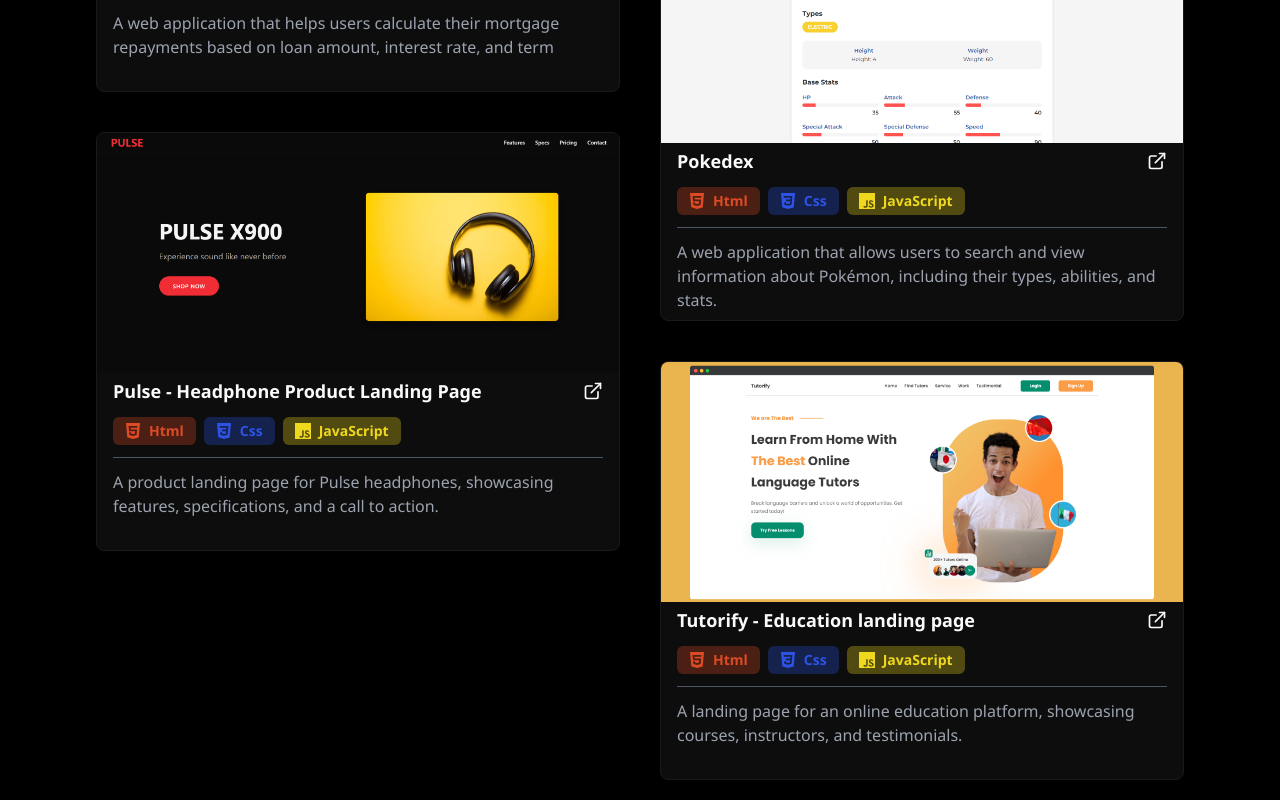
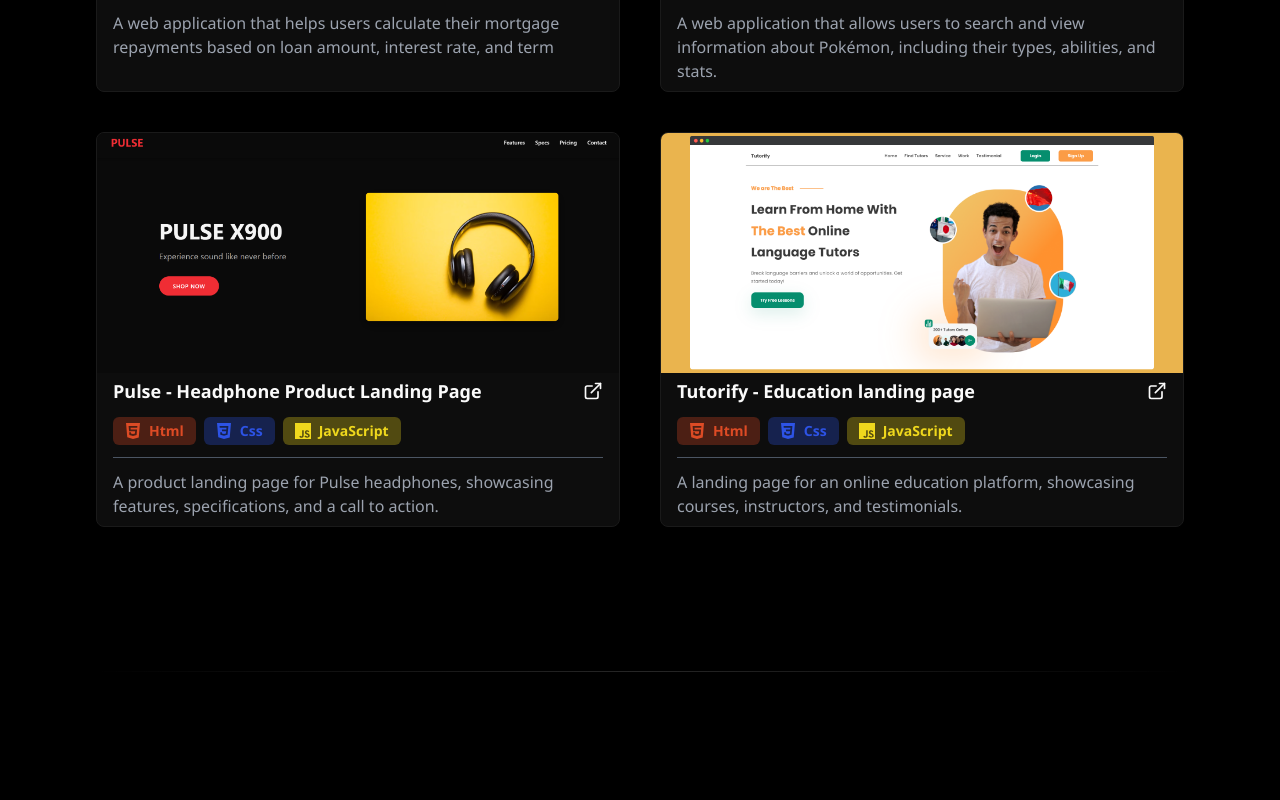
Before and after one commit to Codeur-Omniscient/Anthonydorian-Portfolio, a React (Vite) app: page / in a window 1280 px wide. Shown: the part 4500-5300 px from the top of the page. Built offline with nearby package versions, Linux system fonts and the light colour scheme.

Commit message:
refactor(project): Amélioration de la structure et de l'espacement des éléments dans le composant Project et ProjectCard

```diff
--- a/src/components/Project.tsx
+++ b/src/components/Project.tsx
@@ -3,29 +3,20 @@
 
 const Project = () => {
   return (
-    <section id="project" className="py-20 grid gap-5 ">
+    <section id="project" className="grid gap-5 py-20">
       <div className="mb-8">
-        <h2 className="text-4xl md:text-5xl font-bold mb-2">
+        <h2 className="mb-2 text-4xl font-bold md:text-5xl">
           Featured <span className="text-green-300">Projects.</span>
         </h2>
-        <p className="text-muted-foreground text-xl mb-4">
+        <p className="mb-4 text-xl text-muted-foreground">
           Here are some of the projects I have worked on. Feel free to check
           them out and explore!
         </p>
       </div>
-      <div className="grid grid-cols-1 gap-5 md:grid-cols-2 md:grid-rows-5 md:gap-10">
-        <div className="md:row-span-2 card-modern">
-          <ProjectCard project={Projects[0]} />
-        </div>
-        <div className="md:row-span-2 md:col-start-2 md:row-start-2 card-modern">
-          <ProjectCard project={Projects[1]} />
-        </div>
-        <div className="md:row-span-2 md:row-start-3 card-modern">
-          <ProjectCard project={Projects[2]} />
-        </div>
-        <div className="md:row-span-2 md:col-start-2 md:row-start-4 card-modern">
-          <ProjectCard project={Projects[3]} />
-        </div>
+      <div className="grid grid-cols-1 gap-10 md:grid-cols-2">
+        {Projects.map((project) => (
+          <ProjectCard key={project.title} project={project} />
+        ))}
       </div>
     </section>
   );
--- a/src/components/ProjectCard.tsx
+++ b/src/components/ProjectCard.tsx
@@ -7,26 +7,26 @@
 
 const ProjectCard = ({ project }: ProjectCardProps) => {
   return (
-    <>
+    <div className="card-modern">
       <div className="flex items-center">
         <img
           src={project.image}
           alt="Project banner"
-          className="object-cover object-center h-60"
+          className="h-60 object-cover object-center"
         />
       </div>
       <div className="flex flex-col gap-3 px-4 pb-2 pt-1">
         <div className="flex items-center justify-between text-lg font-semibold">
           <h3>{project.title}</h3>
           <a href={project.link} target="_blank" rel="noopener noreferrer">
-            <ExternalLink className="h-5 w-5 text-inherit cursor-pointer" />
+            <ExternalLink className="h-5 w-5 cursor-pointer text-inherit" />
           </a>
         </div>
         <div className="flex flex-wrap gap-2">
           {project.technologies.map((tech, i) => (
             <div
               key={tech.name + i}
-              className="flex items-center gap-2 px-3 py-1 text-sm rounded-md font-semibold"
+              className="flex items-center gap-2 rounded-md px-3 py-1 text-sm font-semibold"
               style={{ backgroundColor: tech.bgColor, color: tech.textColor }}
             >
               <span>{tech.icon && <tech.icon className="size-4" />}</span>
@@ -34,10 +34,10 @@
             </div>
           ))}
         </div>
-        <div className="h-[1px] bg-gray-600 " />
+        <div className="h-[1px] bg-gray-600" />
         <p className="text-gray-400">{project.description}</p>
       </div>
-    </>
+    </div>
   );
 };
 
```
